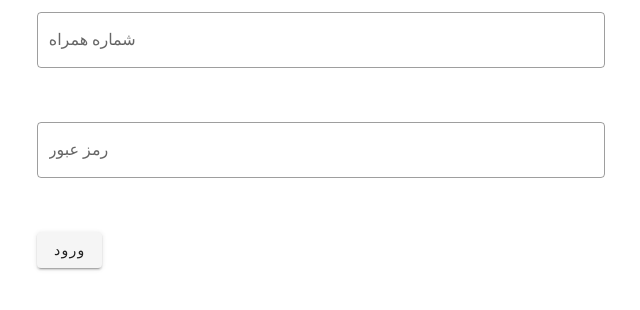
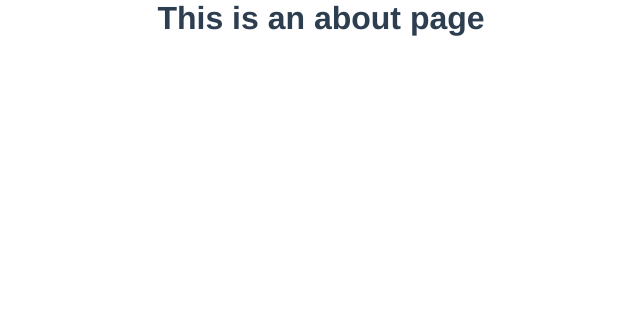
Before and after one commit to NaserAhadi/register-login-system, a Vue app: page /about in a window 1280 px wide. Shown: the top 310 px of the page, without its empty margins (319-959 px from the left). Built offline with nearby package versions, Linux system fonts and the light colour scheme.

Commit message:
feat: add vue router

```diff
--- a/package.json
+++ b/package.json
@@ -10,11 +10,13 @@
   "dependencies": {
     "core-js": "^3.6.5",
     "vue": "^2.6.11",
+    "vue-router": "^3.2.0",
     "vuetify": "^2.6.0"
   },
   "devDependencies": {
     "@vue/cli-plugin-babel": "~4.4.6",
     "@vue/cli-plugin-eslint": "~4.4.6",
+    "@vue/cli-plugin-router": "^4.4.6",
     "@vue/cli-service": "~4.4.6",
     "babel-eslint": "^10.1.0",
     "eslint": "^6.7.2",
--- a/src/App.vue
+++ b/src/App.vue
@@ -1,23 +1,32 @@
 <template>
-  <v-app>
-    <v-main>
-      <Login />
-    </v-main>
-  </v-app>
+  <div id="app">
+    <!-- <div id="nav">
+      <router-link to="/">Home</router-link> |
+      <router-link to="/about">About</router-link>
+    </div> -->
+    <router-view/>
+  </div>
 </template>
 
-<script>
-import Login from '@/components/Login/Login';
+<style lang="scss">
+#app {
+  font-family: Avenir, Helvetica, Arial, sans-serif;
+  -webkit-font-smoothing: antialiased;
+  -moz-osx-font-smoothing: grayscale;
+  text-align: center;
+  color: #2c3e50;
+}
 
-export default {
-  name: 'App',
+#nav {
+  padding: 30px;
 
-  components: {
-    Login
-  },
+  a {
+    font-weight: bold;
+    color: #2c3e50;
 
-  data: () => ({
-    //
-  }),
-};
-</script>
+    &.router-link-exact-active {
+      color: #42b983;
+    }
+  }
+}
+</style>
--- a/src/main.js
+++ b/src/main.js
@@ -1,10 +1,12 @@
 import Vue from 'vue'
 import App from './App.vue'
 import vuetify from './plugins/vuetify'
+import router from './router'
 
 Vue.config.productionTip = false
 
 new Vue({
   vuetify,
+  router,
   render: h => h(App)
 }).$mount('#app')
--- /dev/null
+++ b/src/router/index.js
@@ -0,0 +1,29 @@
+import Vue from 'vue'
+import VueRouter from 'vue-router'
+import Home from '../views/Home.vue'
+
+Vue.use(VueRouter)
+
+  const routes = [
+  {
+    path: '/',
+    name: 'Home',
+    component: Home
+  },
+  {
+    path: '/about',
+    name: 'About',
+    // route level code-splitting
+    // this generates a separate chunk (about.[hash].js) for this route
+    // which is lazy-loaded when the route is visited.
+    component: () => import(/* webpackChunkName: "about" */ '../views/About.vue')
+  }
+]
+
+const router = new VueRouter({
+  mode: 'history',
+  base: process.env.BASE_URL,
+  routes
+})
+
+export default router
--- /dev/null
+++ b/src/views/About.vue
@@ -0,0 +1,5 @@
+<template>
+  <div class="about">
+    <h1>This is an about page</h1>
+  </div>
+</template>
--- /dev/null
+++ b/src/views/Home.vue
@@ -0,0 +1,17 @@
+<template>
+  <div class="home">
+    <Login />
+  </div>
+</template>
+
+<script>
+// @ is an alias to /src
+import Login from '@/components/Login/Login';
+
+export default {
+  name: 'Home',
+  components: {
+    Login
+  }
+}
+</script>
```
Also changed, not shown: 1 other file (tests, documents, lock files or other folders).
